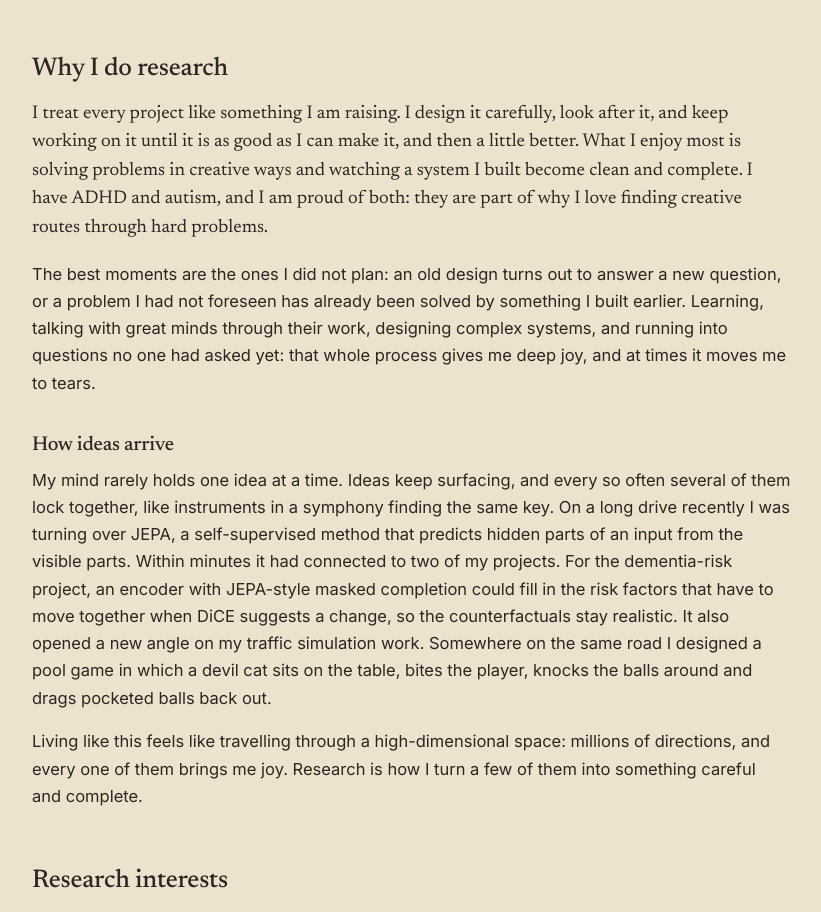
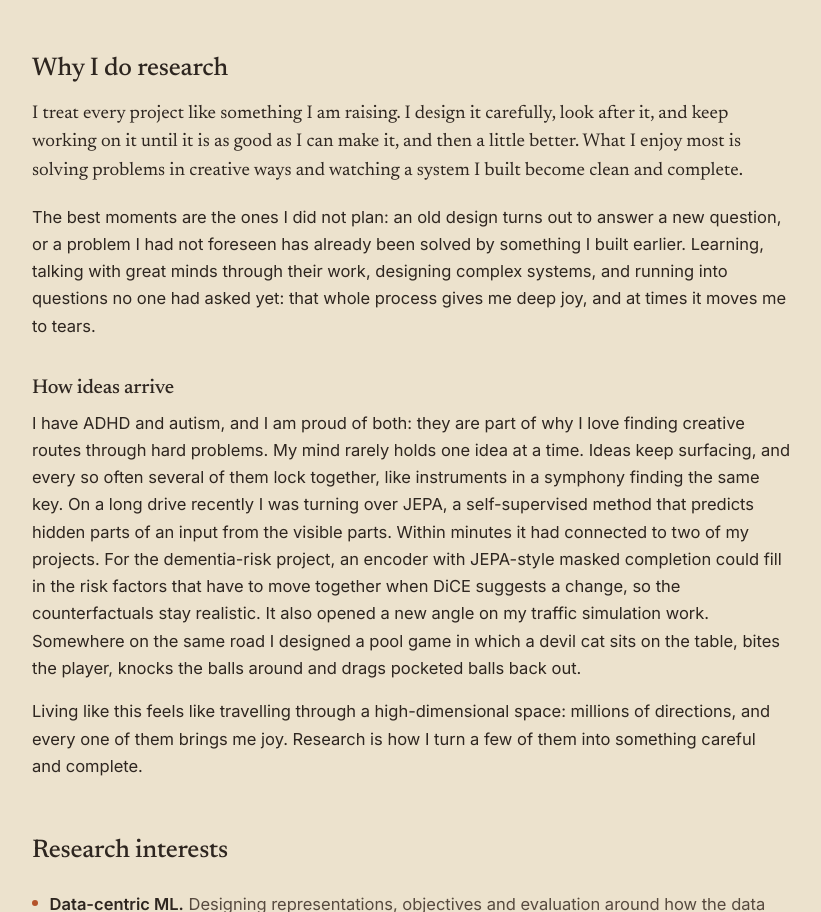
Before and after one commit to DexinRen/DexinRen.github.io, an Astro site: page / in a window 1280 px wide. Shown: the part 873-1785 px from the top of the page, without its empty margins (352-1173 px from the left). Built offline with nearby package versions, Linux system fonts and the light colour scheme; Astro itself is replaced by a stand-in of ours; no server answers.

Commit message:
Move ADHD/autism sentence into 'How ideas arrive'

```diff
--- a/src/pages/index.astro
+++ b/src/pages/index.astro
@@ -54,8 +54,7 @@ const steps = ['Unexpected result', 'Question the assumptions', 'Competing hypot
     <p>
       I treat every project like something I am raising. I design it carefully, look after it, and keep working on it until it is
       as good as I can make it, and then a little better. What I enjoy most is solving problems in creative ways and watching a
-      system I built become clean and complete. I have ADHD and autism, and I am proud of both: they are part of why I love
-      finding creative routes through hard problems.
+      system I built become clean and complete.
     </p>
     <p>
       The best moments are the ones I did not plan: an old design turns out to answer a new question, or a problem I had not
@@ -66,6 +65,7 @@ const steps = ['Unexpected result', 'Question the assumptions', 'Competing hypot
 
     <h3>How ideas arrive</h3>
     <p>
+      I have ADHD and autism, and I am proud of both: they are part of why I love finding creative routes through hard problems.
       My mind rarely holds one idea at a time. Ideas keep surfacing, and every so often several of them lock together, like
       instruments in a symphony finding the same key. On a long drive recently I was turning over JEPA, a self-supervised method
       that predicts hidden parts of an input from the visible parts. Within minutes it had connected to two of my projects. For the
```
